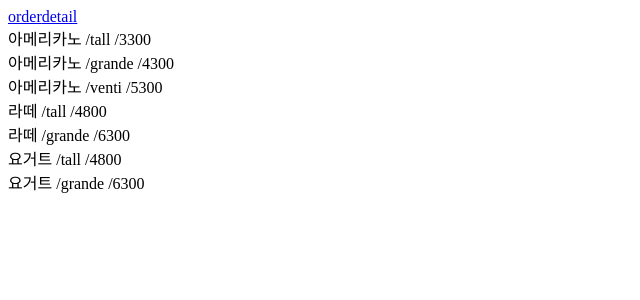
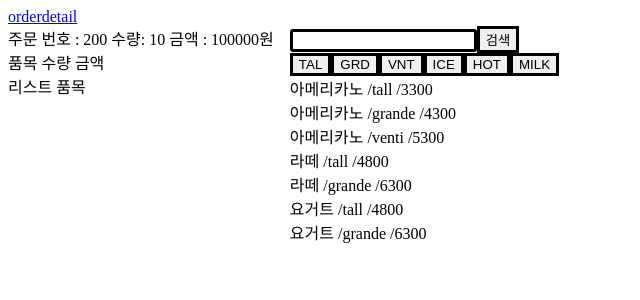
Before and after one commit to james-yang-dev/cafe-study, a React (Create React App) app: page / in a window 1280 px wide. Shown: the top 300 px of the page, without its empty margins (0-640 px from the left). Built offline with nearby package versions, Linux system fonts and the light colour scheme.

Commit message:
ADD: feature MenuSearch

```diff
--- a/src/features/order/index.js
+++ b/src/features/order/index.js
@@ -1 +1,2 @@
 export * from './MenuList'
+export * from './OrderView'
--- a/src/pages/OrderPage.js
+++ b/src/pages/OrderPage.js
@@ -1,6 +1,8 @@
 import styled from '@emotion/styled'
 import React from 'react'
-import { MenuList } from '../features/order'
+import { OrderBoard } from '../components'
+import { MenuList, OrderView } from '../features/order'
+import { MenuSearch } from '../features/order/MenuSearch'
 
 export function OrderPage() {
   // 주문 페이지를 여기서 작업하세요
@@ -11,10 +13,25 @@ export function OrderPage() {
    */
   return (
     <OrderPageWrapper>
-      <MenuList />
+      <Wrapper className="left-side">
+        <OrderBoard />
+        <OrderView />
+      </Wrapper>
+      <Wrapper>
+        <MenuSearch />
+        <MenuList />
+      </Wrapper>
     </OrderPageWrapper>
   )
 }
 
+const Wrapper = styled.div``
 const OrderPageWrapper = styled.div`
+  .left-side{
+    float: left;
+    margin-right: 1em;
+  }
+  .left-side + div{
+    overflow:hidden;
+  }
 `
```
